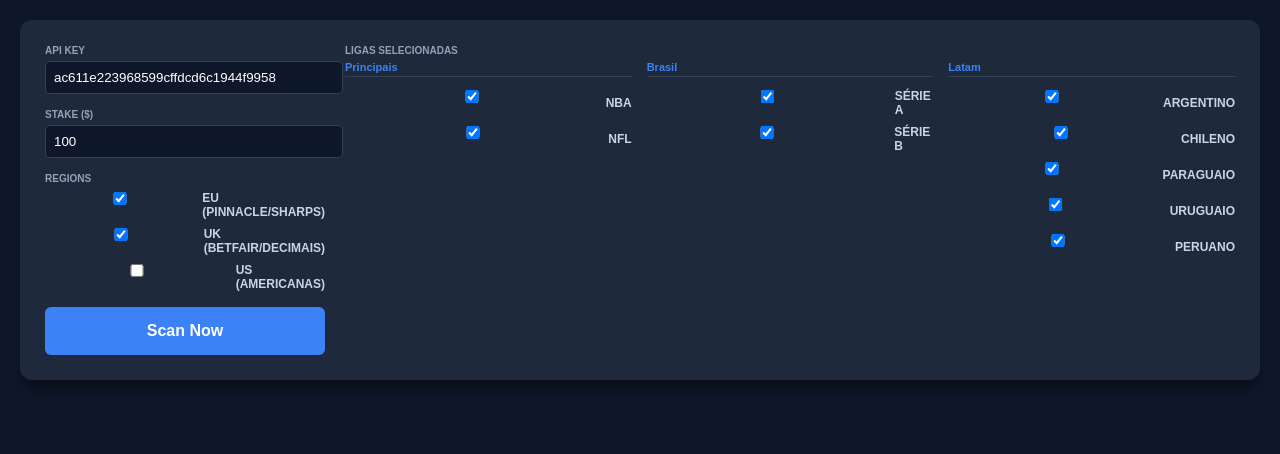
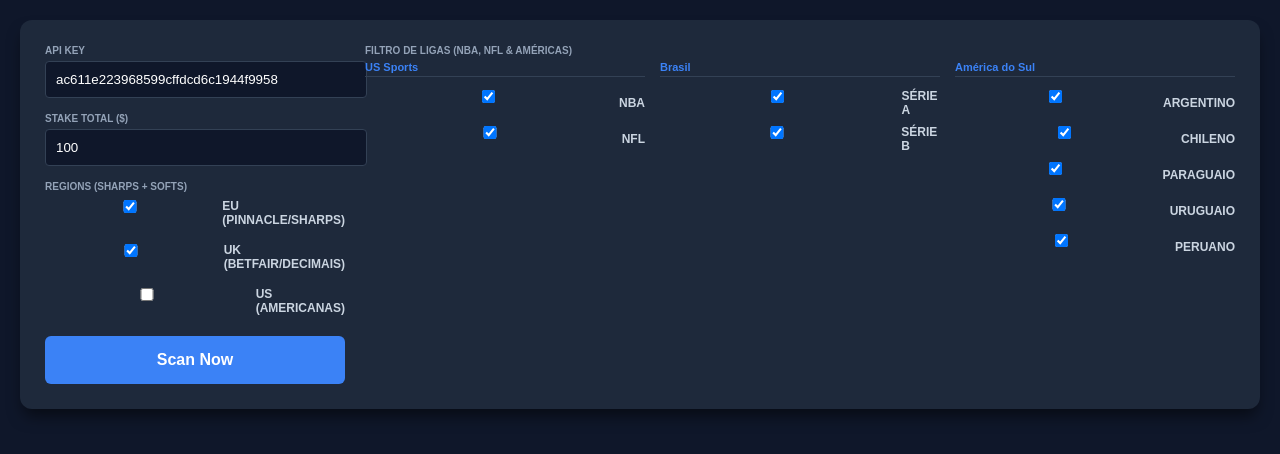
Before and after one commit to fekitorich/odd, a Flask app: page / in a window 1280 px wide. Shown: the top 454 px of the page. Run offline with Flask 3, Linux system fonts and the light colour scheme.

Commit message:
Update index.html

```diff
--- a/templates/index.html
+++ b/templates/index.html
@@ -7,27 +7,27 @@
         :root { --bg: #0f172a; --panel: #1e293b; --text: #e2e8f0; --primary: #3b82f6; --green: #064e3b; --green-text: #34d399; --red: #7f1d1d; --red-text: #f87171; }
         body { background: var(--bg); color: var(--text); font-family: sans-serif; padding: 20px; margin: 0; }
         .container { max-width: 1400px; margin: 0 auto; }
-        .main-panel { background: var(--panel); padding: 25px; border-radius: 12px; display: grid; grid-template-columns: 280px 1fr; gap: 20px; box-shadow: 0 10px 15px -3px rgba(0,0,0,0.5); }
+        .main-panel { background: var(--panel); padding: 25px; border-radius: 12px; display: grid; grid-template-columns: 300px 1fr; gap: 20px; box-shadow: 0 10px 15px -3px rgba(0,0,0,0.5); }
         label { display: block; font-size: 10px; font-weight: bold; color: #94a3b8; margin-bottom: 5px; text-transform: uppercase; }
-        input { background: var(--bg); border: 1px solid #334155; color: white; padding: 8px; border-radius: 4px; width: 100%; margin-bottom: 15px; }
+        input { background: var(--bg); border: 1px solid #334155; color: white; padding: 10px; border-radius: 4px; width: 100%; margin-bottom: 15px; }
         .sports-grid { display: grid; grid-template-columns: repeat(3, 1fr); gap: 15px; }
         .cat-title { color: var(--primary); font-size: 11px; font-weight: bold; border-bottom: 1px solid #334155; margin-bottom: 10px; padding-bottom: 3px; }
-        .item { display: flex; align-items: center; gap: 8px; font-size: 12px; margin-bottom: 5px; color: #cbd5e1; }
-        .btn { background: var(--primary); color: white; border: none; padding: 15px; border-radius: 6px; font-weight: bold; cursor: pointer; width: 100%; font-size: 16px; }
-        .btn:hover { background: #2563eb; }
+        .item { display: flex; align-items: center; gap: 8px; font-size: 12px; margin-bottom: 5px; color: #cbd5e1; cursor: pointer; }
+        .btn { background: var(--primary); color: white; border: none; padding: 15px; border-radius: 6px; font-weight: bold; cursor: pointer; width: 100%; font-size: 16px; transition: 0.3s; }
+        .btn:hover { background: #2563eb; transform: translateY(-1px); }
         .tabs { display: flex; gap: 10px; margin-top: 20px; border-bottom: 1px solid #334155; }
         .tab { padding: 10px 20px; cursor: pointer; color: #94a3b8; border-bottom: 2px solid transparent; }
         .tab.active { color: white; border-bottom: 2px solid var(--primary); font-weight: bold; }
-        .content { display: none; background: var(--panel); margin-top: 10px; border-radius: 8px; }
+        .content { display: none; background: var(--panel); margin-top: 10px; border-radius: 8px; overflow: hidden; }
         .content.active { display: block; }
         table { width: 100%; border-collapse: collapse; }
-        th { text-align: left; padding: 12px; font-size: 11px; color: #94a3b8; text-transform: uppercase; background: rgba(0,0,0,0.2); }
-        td { padding: 12px; border-bottom: 1px solid #334155; font-size: 13px; }
-        .roi-badge { padding: 4px 8px; border-radius: 4px; font-weight: bold; }
-        .roi-pos { background: rgba(6, 78, 59, 0.4); color: var(--green-text); }
-        .bet-box { background: rgba(15, 23, 42, 0.4); padding: 8px; border-radius: 4px; border-left: 3px solid var(--primary); margin-bottom: 5px; }
-        .bookie { color: #94a3b8; font-size: 11px; }
-        .market-tag { font-size: 10px; background: #334155; padding: 2px 5px; border-radius: 3px; color: #3b82f6; margin-bottom: 4px; display: inline-block; }
+        th { text-align: left; padding: 15px; font-size: 11px; color: #94a3b8; text-transform: uppercase; background: rgba(0,0,0,0.2); }
+        td { padding: 15px; border-bottom: 1px solid #334155; font-size: 13px; vertical-align: top; }
+        .roi-badge { padding: 5px 10px; border-radius: 4px; font-weight: bold; }
+        .roi-pos { background: rgba(6, 78, 59, 0.4); color: var(--green-text); border: 1px solid var(--green); }
+        .bet-box { background: rgba(15, 23, 42, 0.5); padding: 10px; border-radius: 6px; border-left: 4px solid var(--primary); margin-bottom: 8px; }
+        .bookie { color: #94a3b8; font-size: 11px; font-weight: normal; }
+        .market-tag { font-size: 10px; background: #334155; padding: 2px 6px; border-radius: 4px; color: #3b82f6; font-weight: bold; margin-bottom: 6px; display: inline-block; }
     </style>
 </head>
 <body>
@@ -36,10 +36,10 @@
             <div>
                 <label>API KEY</label>
                 <input type="text" name="apiKey" value="ac611e223968599cffdcd6c1944f9958">
-                <label>STAKE ($)</label>
+                <label>STAKE TOTAL ($)</label>
                 <input type="number" name="stake" value="100">
-                <label>REGIONS</label>
-                <div style="font-size:12px; margin-bottom:15px;">
+                <label>REGIONS (Sharps + Softs)</label>
+                <div style="font-size:12px; margin-bottom:15px; display: grid; gap: 8px;">
                     <label class="item"><input type="checkbox" name="regions" value="eu" checked> EU (Pinnacle/Sharps)</label>
                     <label class="item"><input type="checkbox" name="regions" value="uk" checked> UK (Betfair/Decimais)</label>
                     <label class="item"><input type="checkbox" name="regions" value="us"> US (Americanas)</label>
@@ -47,10 +47,10 @@
                 <button type="submit" class="btn" id="btn">Scan Now</button>
             </div>
             <div>
-                <label>LIGAS SELECIONADAS</label>
+                <label>FILTRO DE LIGAS (NBA, NFL & AMÉRICAS)</label>
                 <div class="sports-grid">
                     <div>
-                        <div class="cat-title">Principais</div>
+                        <div class="cat-title">US Sports</div>
                         <label class="item"><input type="checkbox" name="sports" value="basketball_nba" checked> NBA</label>
                         <label class="item"><input type="checkbox" name="sports" value="americanfootball_nfl" checked> NFL</label>
                     </div>
@@ -60,7 +60,7 @@
                         <label class="item"><input type="checkbox" name="sports" value="soccer_brazil_serie_b" checked> Série B</label>
                     </div>
                     <div>
-                        <div class="cat-title">Latam</div>
+                        <div class="cat-title">América do Sul</div>
                         <label class="item"><input type="checkbox" name="sports" value="soccer_argentina_primera" checked> Argentino</label>
                         <label class="item"><input type="checkbox" name="sports" value="soccer_chile_primera" checked> Chileno</label>
                         <label class="item"><input type="checkbox" name="sports" value="soccer_paraguay_primera" checked> Paraguaio</label>
@@ -77,10 +77,10 @@
                 <div class="tab" onclick="showTab('arb', this)">Arbitrage (Lucro Certo)</div>
             </div>
             <div id="ev" class="content active">
-                <table><thead><tr><th>Evento</th><th>O que Apostar</th><th>ROI / Edge</th></tr></thead><tbody id="tb-ev"></tbody></table>
+                <table><thead><tr><th>Evento / Liga</th><th>Aposta Sugerida (Onde e Quanto)</th><th>Edge</th></tr></thead><tbody id="tb-ev"></tbody></table>
             </div>
             <div id="arb" class="content">
-                <table><thead><tr><th>Evento</th><th>Combinação</th><th>ROI</th></tr></thead><tbody id="tb-arb"></tbody></table>
+                <table><thead><tr><th>Evento / Liga</th><th>Cálculo da Arbitragem</th><th>ROI</th></tr></thead><tbody id="tb-arb"></tbody></table>
             </div>
         </div>
     </div>
@@ -97,7 +97,7 @@
             e.preventDefault();
             const btn = document.getElementById('btn');
             const results = document.getElementById('results-area');
-            btn.innerText = 'Buscando Oportunidades...';
+            btn.innerText = 'Consultando Odds...';
             btn.disabled = true;
 
             try {
@@ -115,11 +115,9 @@
                     body: JSON.stringify(payload)
                 });
                 const data = await res.json();
-
                 results.style.display = 'block';
                 renderTable('tb-ev', data.plus_ev?.opportunities);
                 renderTable('tb-arb', data.arbitrage?.opportunities);
-
             } catch (err) {
                 alert("Erro: " + err.message);
             } finally {
@@ -132,35 +130,41 @@
             const tbody = document.getElementById(tbodyId);
             tbody.innerHTML = '';
             if (!list || list.length === 0) {
-                tbody.innerHTML = '<tr><td colspan="3" style="text-align:center; padding:20px; color:#64748b;">Nada encontrado agora.</td></tr>';
+                tbody.innerHTML = '<tr><td colspan="3" style="text-align:center; padding:30px; color:#64748b;">Nenhuma oportunidade encontrada no momento.</td></tr>';
                 return;
             }
 
             list.forEach(item => {
                 const val = item.edge_percent || item.roi_percent || item.roi || 0;
-
-                // LÓGICA DE DETECÇÃO DE APOSTA (AQUI ESTÁ A CORREÇÃO)
                 let detailHtml = `<div class="market-tag">${item.market?.toUpperCase() || 'MARKET'}</div>`;
 
-                if (item.outcomes && item.outcomes.length > 0) {
-                    // Caso para Arbitragem ou +EV com lista
-                    detailHtml += item.outcomes.map(oc => `
-                        <div class="bet-box">
-                            <span style="color:white; font-weight:bold;">${oc.name} ${item.point ? '(Linha: ' + item.point + ')' : ''}</span><br>
-                            <span class="bookie">na ${oc.bookmaker} @ <b>${oc.price || oc.odds}</b></span>
-                        </div>
-                    `).join('');
+                // Lógica Inteligente para Outcomes (Over/Under, Spreads, etc)
+                const outcomes = item.outcomes || [];
+
+                if (outcomes.length > 0) {
+                    detailHtml += outcomes.map(oc => {
+                        // Detecta se é Over/Under (Totals) e adiciona a linha correta
+                        let betName = oc.name || 'Seleção';
+                        let line = item.point || oc.point || '';
+
+                        // Garante que mostre "Over 2.5" em vez de apenas "2.5"
+                        let fullBet = `${betName} ${line}`.trim();
+
+                        return `
+                            <div class="bet-box">
+                                <span style="color:white; font-weight:bold;">${fullBet}</span><br>
+                                <span class="bookie">na <b>${oc.bookmaker}</b> @ <b style="color:var(--green-text)">${oc.price || oc.odds}</b></span>
+                            </div>
+                        `;
+                    }).join('');
                 } else {
-                    // Caso para Totals ou +EV simplificado
-                    const selection = item.selection || item.name || 'Resultado';
-                    const point = item.point ? ' ' + item.point : '';
-                    const bookie = item.bookmaker || item.bookie || 'Ver Casa';
-                    const odd = item.price || item.odds || '-';
-
+                    // Fallback para quando o scanner envia dados simplificados
+                    let simpleName = item.selection || item.name || 'Resultado';
+                    let simpleLine = item.point ? ' ' + item.point : '';
                     detailHtml += `
                         <div class="bet-box">
-                            <span style="color:white; font-weight:bold;">${selection}${point}</span><br>
-                            <span class="bookie">na ${bookie} @ <b>${odd}</b></span>
+                            <span style="color:white; font-weight:bold;">${simpleName}${simpleLine}</span><br>
+                            <span class="bookie">na <b>${item.bookmaker || 'Casa'}</b> @ <b style="color:var(--green-text)">${item.price || item.odds}</b></span>
                         </div>
                     `;
                 }
@@ -168,8 +172,8 @@
                 tbody.innerHTML += `
                     <tr>
                         <td>
-                            <div style="font-weight:bold; color:white;">${item.sport || 'Futebol'}</div>
-                            <div style="color:#94a3b8; font-size:12px;">${item.event || 'Jogo'}</div>
+                            <div style="font-weight:bold; color:white;">${item.sport || 'Esporte'}</div>
+                            <div style="color:#94a3b8; font-size:12px; margin-top:2px;">${item.event || 'Jogo'}</div>
                         </td>
                         <td>${detailHtml}</td>
                         <td><span class="roi-badge roi-pos">${parseFloat(val).toFixed(2)}%</span></td>
```
